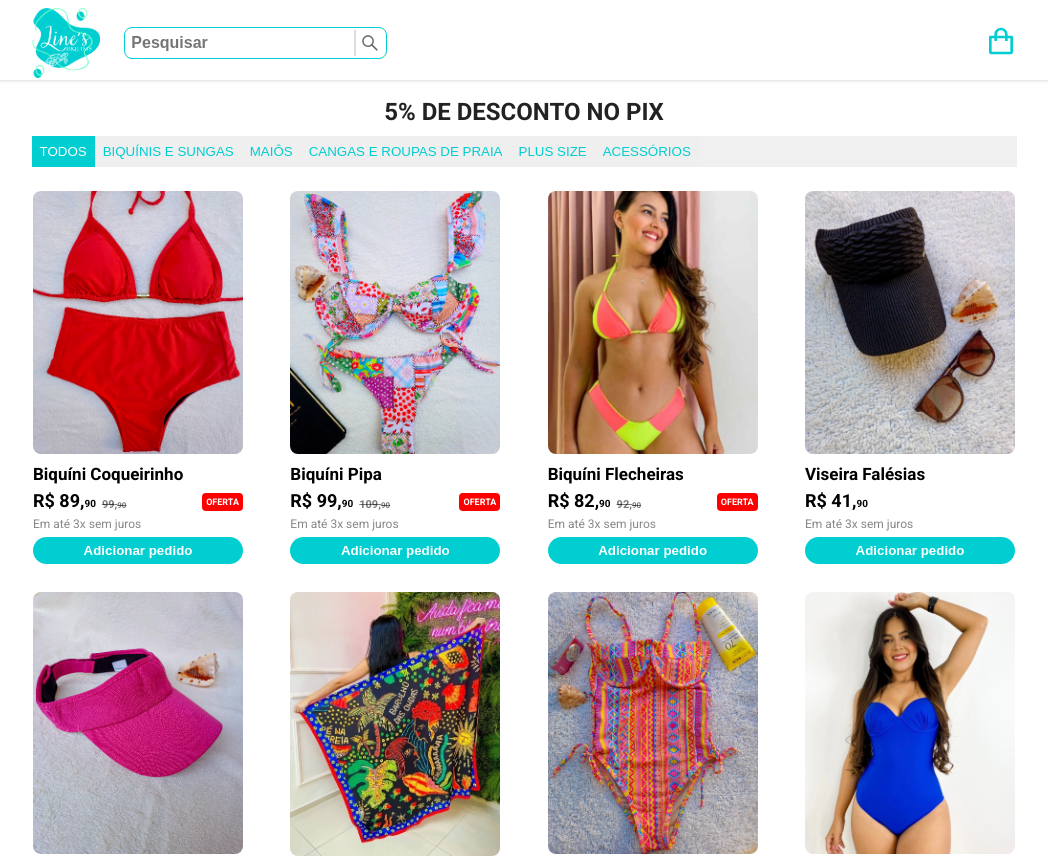
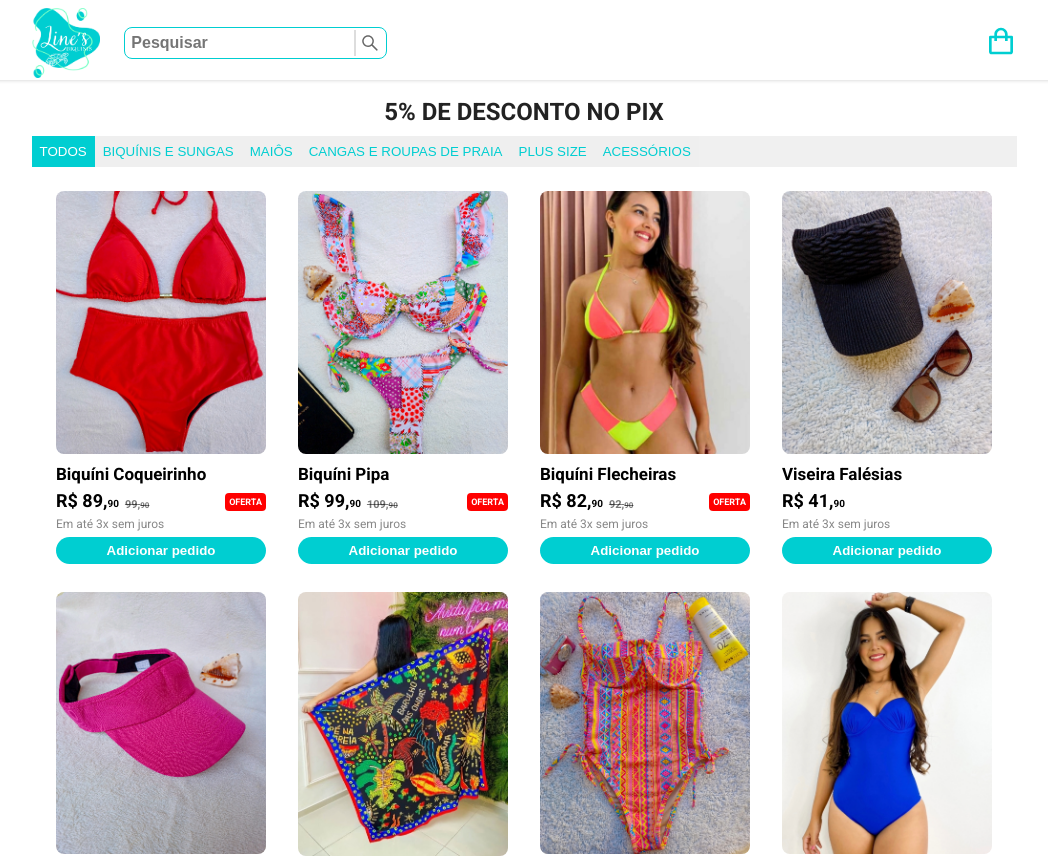
Before and after one commit to FranciscoNeto2909/iec_biquinis, a React (Vite) app: page / in a window 1280 px wide. Shown: the top 858 px of the page, without its empty margins (116-1164 px from the left). Built offline with nearby package versions, Linux system fonts and the light colour scheme.

Commit message:
cards position improved

```diff
--- a/src/app.css
+++ b/src/app.css
@@ -136,7 +136,7 @@
     max-width: 1030px;
     overflow-x: hidden;
     display: flex;
-    justify-content: space-between;
+    place-content: center;
     gap: 24px 32px;
     flex-wrap: wrap;
     padding: 24px;
@@ -212,6 +212,9 @@
         margin-top: 10px;
         gap: 16px 0;
         padding: 12px;
+        place-content: unset;
+        justify-content: space-between;
+
     }
 
     .app_header_logoAndSearch {
```
